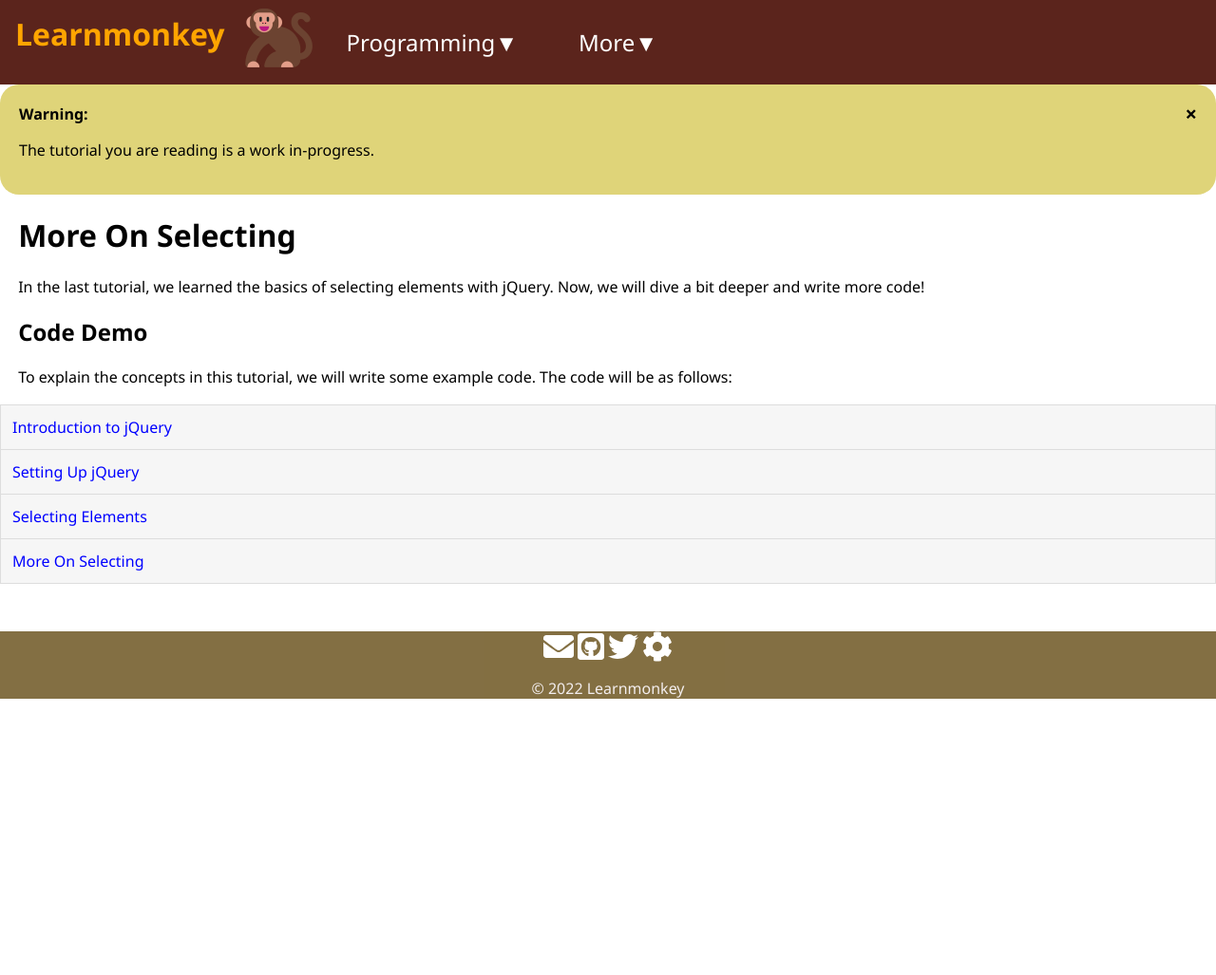
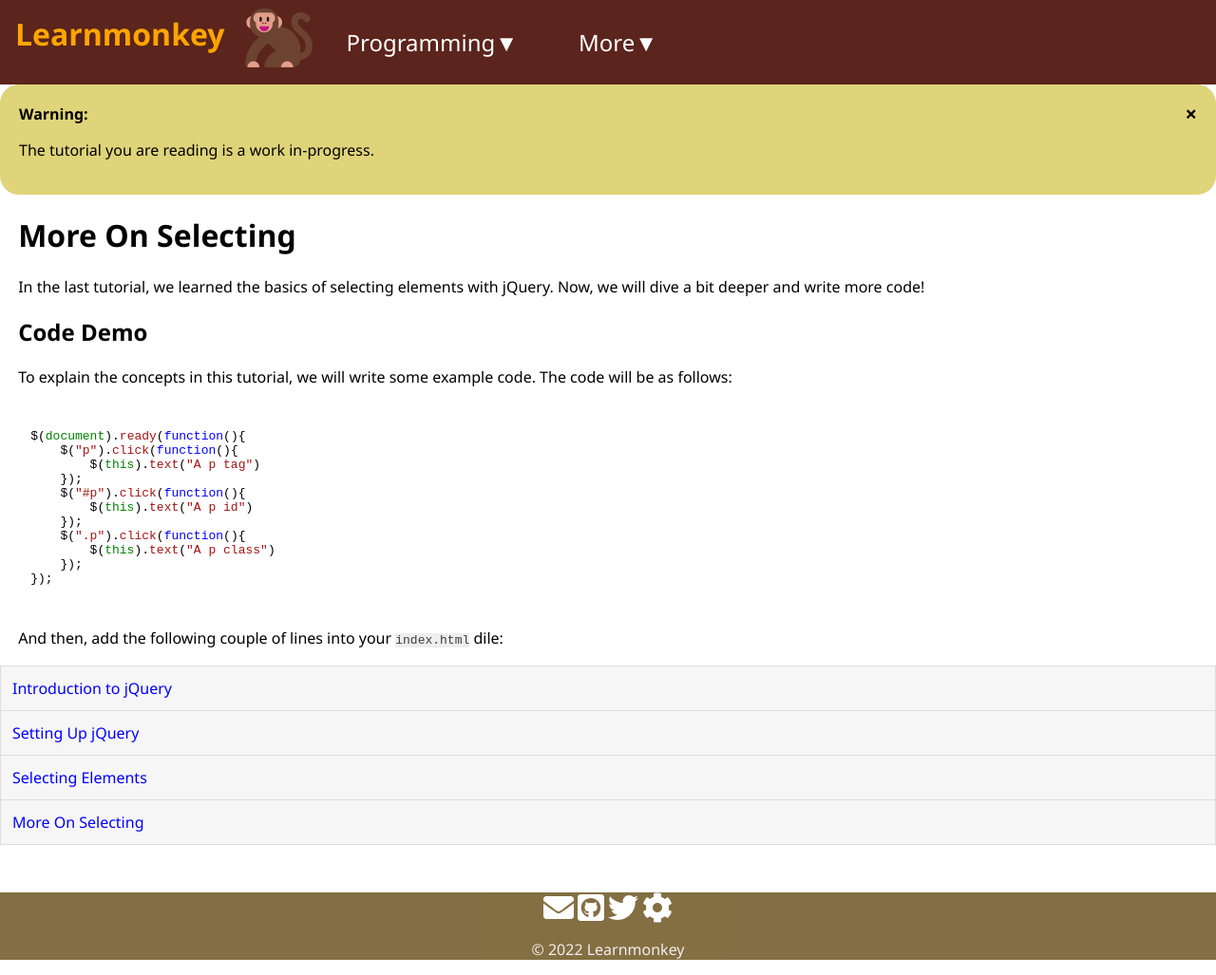
Before and after one commit to learnmonkey/learnmonkey.github.io, a Jekyll site: the page built from programming/javascript/jquery/more-on-selecting.html, in a window 1280 px wide. Shown: the whole page at 95% size. Built offline with Jekyll 4.4.1, drawn with Linux system fonts in a browser that asks for light colours; nearby versions of some CDN libraries; before the commit the page ends 900 px from its top, so only the background shows below that.

Commit message:
add js code demo (jquery)

```diff
--- a/programming/javascript/jquery/more-on-selecting.html
+++ b/programming/javascript/jquery/more-on-selecting.html
@@ -10,4 +10,18 @@ layout: jquery
 <section>
     <h2>Code Demo</h2>
     <p>To explain the concepts in this tutorial, we will write some example code. The code will be as follows:</p>
+    <pre><code class="language-javascript">
+$(document).ready(function(){
+    $("p").click(function(){
+        $(this).text("A p tag")
+    });
+    $("#p").click(function(){
+        $(this).text("A p id")
+    });
+    $(".p").click(function(){
+        $(this).text("A p class")
+    });
+});
+    </code></pre>
+    <p>And then, add the following couple of lines into your <code>index.html</code> dile:</p>
 </section>
```
